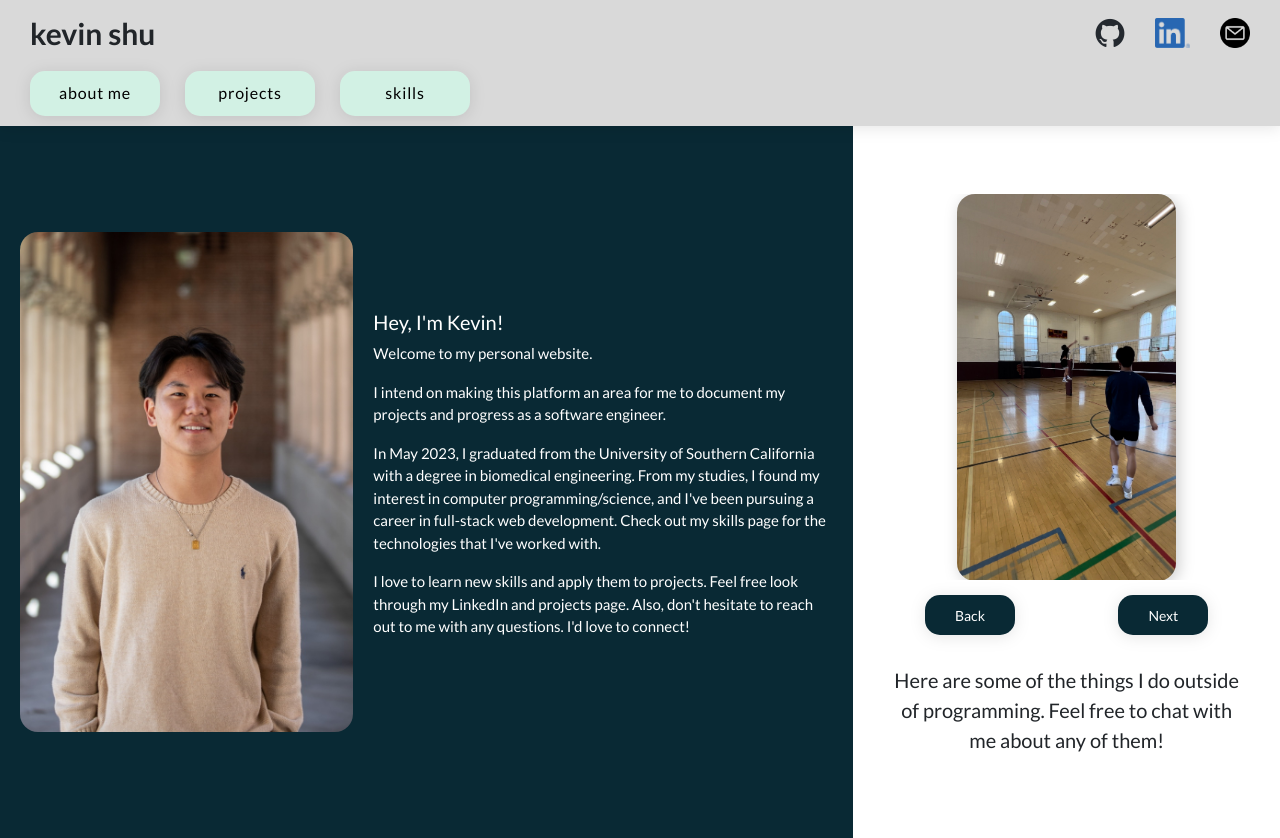
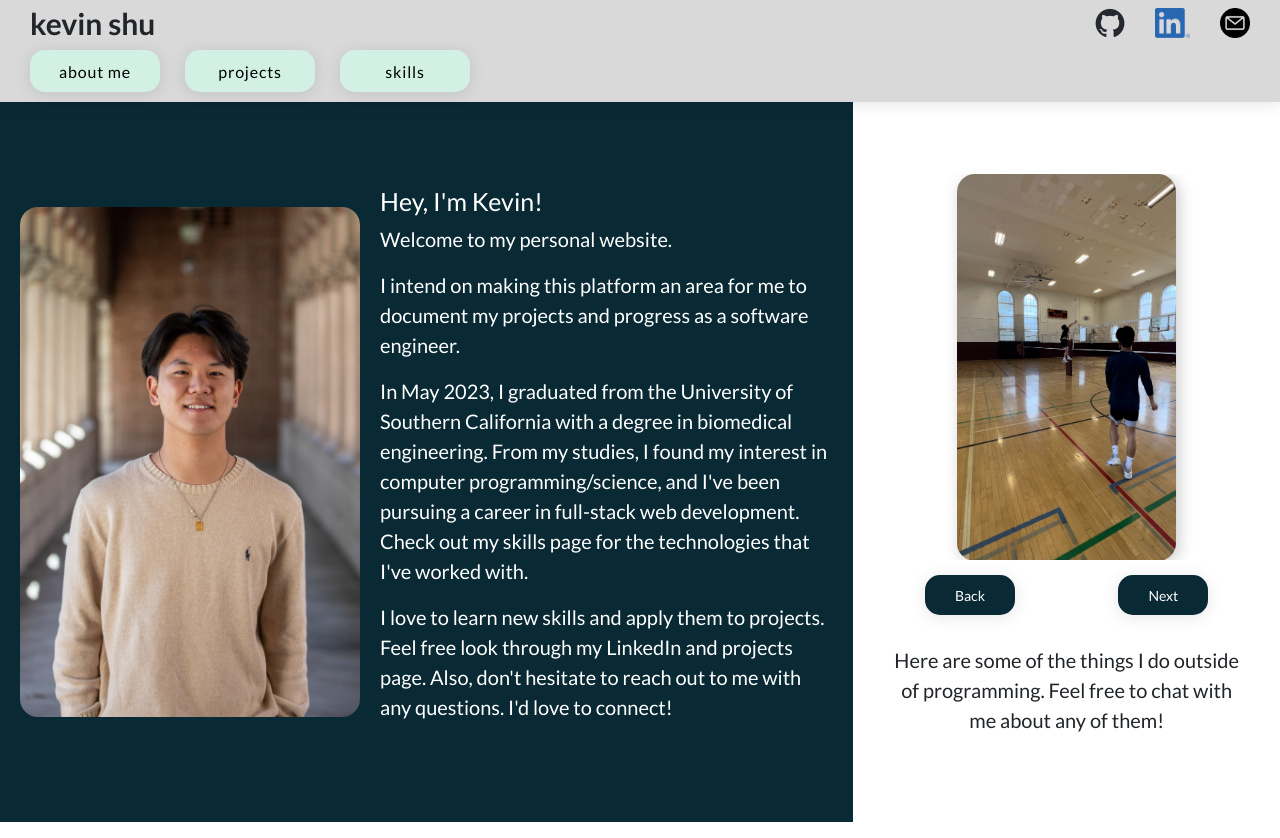
Before and after one commit to kyshu11027/portfolio, a React (Vite) app: page / in a window 1280 px wide. Built offline with nearby package versions, Linux system fonts and the light colour scheme; the HTML template or start-up script is replaced by a standard one.

Commit message:
fixed styling

```diff
--- a/src/components/Projects.jsx
+++ b/src/components/Projects.jsx
@@ -18,6 +18,7 @@ const Projects = () => {
                     "Python",
                     "NextJS",
                     "TailwindCSS",
+                    "Terraform"
                 ]}
                 img={pickpix}
                 className="row"
--- a/src/components/Skills.jsx
+++ b/src/components/Skills.jsx
@@ -27,6 +27,7 @@ const Skills = () => {
                             <li>Sci-kit Learn</li>
                             <li>Docker</li>
                             <li>AWS</li>
+                            <li>Terraform</li>
                             <li>Linux</li>
                             <li>Bash</li>
                             <li>Bootstrap</li>
--- a/src/css/about-me.css
+++ b/src/css/about-me.css
@@ -6,7 +6,7 @@
   display: flex;
   font-family: Lato, sans-serif;
   margin: 0px;
-  height: 89vh;
+  height: 90vh;
 }
 
 .about-me {
@@ -14,22 +14,24 @@
   align-items: center;
   padding: 20px;
   display: flex;
+  flex-direction: row;
   gap: 20px;
 }
 
 .headshot {
   max-width: 50%;
-  max-height: 500px;
+  max-height: 75%;
   border-radius: 18px;
+  object-fit: cover;
 }
 
 .about-me-text {
-  font-size: 15px;
+  font-size: 20px;
   color: white;
 }
 
 .about-me-text > h2 {
-  font-size: 20px;
+  font-size: 25px;
 }
 
 .carousel__container {
--- a/src/css/navbar.css
+++ b/src/css/navbar.css
@@ -14,6 +14,7 @@
     display: flex;
     align-items: center;
     gap: 30px;
+    height: 5vh
 }
 .nav-bottom-row {
     display: flex;
@@ -21,6 +22,7 @@
     padding: 10px 30px;
     padding-right: 0px;
     margin: 0px;
+    min-height: 5vh
 }
 
 .nav-name {
@@ -42,7 +44,7 @@
     font-family: Lato, sans-serif;
     border-radius: 15px;
     max-width: 130px;
-    min-height: 45px;
+    max-height: 45px;
     filter: drop-shadow(
         0px 2.9825618267059326px 7.456404209136963px rgba(0, 0, 0, 0.1)
     );
```
